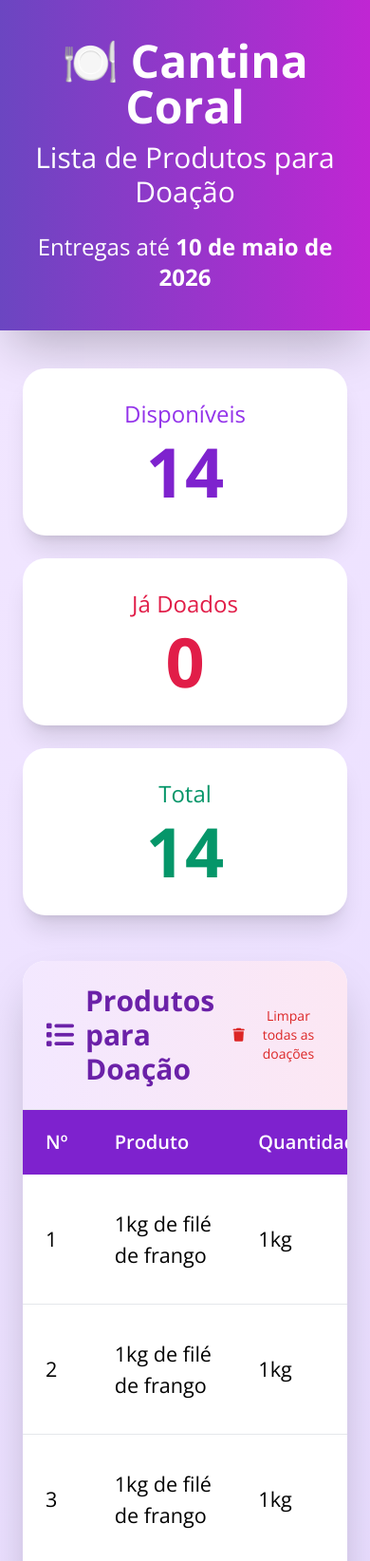
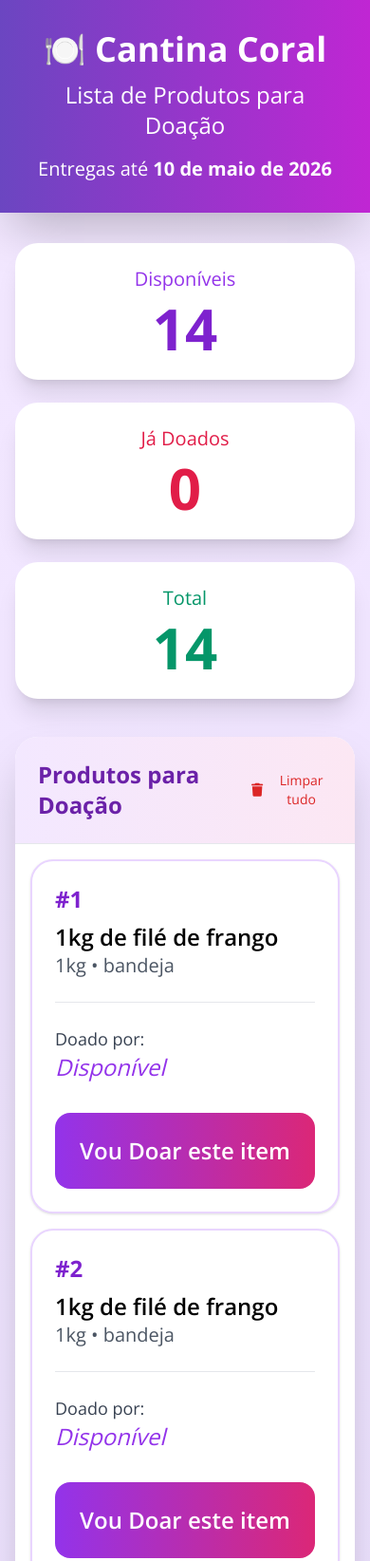
Before and after one commit to fabiano-githu/cantina-coral, a plain HTML site: page index.html in a window 390 px wide. Shown: the top 1644 px of the page at 95% size. Drawn offline with nearby package versions, Linux system fonts and the light colour scheme.

Commit message:
Update index.html
ok

```diff
--- a/index.html
+++ b/index.html
@@ -18,98 +18,118 @@
             background: linear-gradient(90deg, #6b46c1, #c026d3);
         }
 
-        tr {
-            transition: all 0.4s ease;
+        .big-text {
+            font-size: 1.25rem;
+            line-height: 1.6;
         }
 
-        tr:hover {
-            transform: scale(1.02);
-            box-shadow: 0 10px 20px rgba(107, 70, 193, 0.25);
+        /* Responsivo - Tabela vira cartões no celular */
+        @media (max-width: 768px) {
+            .desktop-table {
+                display: none;
+            }
+            .mobile-card {
+                display: block;
+            }
+        }
+
+        @media (min-width: 769px) {
+            .desktop-table {
+                display: table;
+            }
+            .mobile-card {
+                display: none;
+            }
+        }
+
+        .card-item {
+            transition: all 0.3s ease;
+        }
+
+        .card-item:hover {
+            transform: translateY(-4px);
+            box-shadow: 0 10px 20px rgba(107, 70, 193, 0.3);
         }
 
         .indisponivel {
             background-color: #fee2e2 !important;
             color: #991b1b;
         }
-
-        .big-text {
-            font-size: 1.35rem;
-            line-height: 1.55;
-        }
     </style>
 </head>
 <body class="min-h-screen pb-12">
 
     <!-- Cabeçalho -->
-    <div class="header-bg text-white py-10 shadow-2xl">
+    <div class="header-bg text-white py-8 shadow-2xl">
         <div class="max-w-7xl mx-auto px-6 text-center">
-            <h1 class="text-5xl md:text-6xl font-bold flex items-center justify-center gap-4">
+            <h1 class="text-4xl md:text-6xl font-bold flex items-center justify-center gap-4">
                 🍽️ Cantina Coral
             </h1>
-            <p class="text-3xl mt-3">Lista de Produtos para Doação</p>
-            <p class="mt-6 text-2xl">Entregas até <strong>10 de maio de 2026</strong></p>
+            <p class="text-2xl md:text-3xl mt-3">Lista de Produtos para Doação</p>
+            <p class="mt-4 text-xl md:text-2xl">Entregas até <strong>10 de maio de 2026</strong></p>
         </div>
     </div>
 
-    <div class="max-w-7xl mx-auto px-6 py-10">
+    <div class="max-w-7xl mx-auto px-4 md:px-6 py-8">
 
         <!-- Contadores -->
-        <div class="grid grid-cols-1 sm:grid-cols-3 gap-6 mb-12">
-            <div class="bg-white rounded-3xl shadow-xl p-8 text-center">
-                <p class="text-purple-600 text-2xl font-medium">Disponíveis</p>
-                <p id="disponiveis" class="text-7xl font-bold text-purple-700 mt-2">14</p>
+        <div class="grid grid-cols-1 sm:grid-cols-3 gap-6 mb-10">
+            <div class="bg-white rounded-3xl shadow-xl p-6 text-center">
+                <p class="text-purple-600 text-xl md:text-2xl">Disponíveis</p>
+                <p id="disponiveis" class="text-6xl md:text-7xl font-bold text-purple-700 mt-2">14</p>
             </div>
-            <div class="bg-white rounded-3xl shadow-xl p-8 text-center">
-                <p class="text-rose-600 text-2xl font-medium">Já Doados</p>
-                <p id="doados" class="text-7xl font-bold text-rose-600 mt-2">0</p>
+            <div class="bg-white rounded-3xl shadow-xl p-6 text-center">
+                <p class="text-rose-600 text-xl md:text-2xl">Já Doados</p>
+                <p id="doados" class="text-6xl md:text-7xl font-bold text-rose-600 mt-2">0</p>
             </div>
-            <div class="bg-white rounded-3xl shadow-xl p-8 text-center">
-                <p class="text-emerald-600 text-2xl font-medium">Total</p>
-                <p id="total" class="text-7xl font-bold text-emerald-600 mt-2">14</p>
+            <div class="bg-white rounded-3xl shadow-xl p-6 text-center">
+                <p class="text-emerald-600 text-xl md:text-2xl">Total</p>
+                <p id="total" class="text-6xl md:text-7xl font-bold text-emerald-600 mt-2">14</p>
             </div>
         </div>
 
-        <!-- Tabela -->
+        <!-- Tabela Desktop + Cartões Mobile -->
         <div class="bg-white rounded-3xl shadow-2xl overflow-hidden">
             <div class="p-6 border-b bg-gradient-to-r from-purple-100 to-pink-100 flex justify-between items-center">
-                <h2 class="text-3xl font-bold text-purple-800 flex items-center gap-3">
-                    <i class="fas fa-list"></i> Produtos para Doação
-                </h2>
-                <button onclick="resetarTudo()"
-                        class="text-red-600 hover:text-red-700 text-sm flex items-center gap-2">
-                    <i class="fas fa-trash"></i> Limpar todas as doações
+                <h2 class="text-2xl md:text-3xl font-bold text-purple-800">Produtos para Doação</h2>
+                <button onclick="resetarTudo()" class="text-red-600 hover:text-red-700 text-sm flex items-center gap-2">
+                    <i class="fas fa-trash"></i> Limpar tudo
                 </button>
             </div>
 
-            <div class="overflow-x-auto">
-                <table class="w-full text-left" id="tabelaDoacoes">
+            <!-- Tabela para telas maiores -->
+            <div class="overflow-x-auto desktop-table">
+                <table class="w-full text-left">
                     <thead class="bg-purple-700 text-white">
                         <tr>
-                            <th class="px-6 py-5 text-xl font-semibold w-16">Nº</th>
-                            <th class="px-6 py-5 text-xl font-semibold">Produto</th>
-                            <th class="px-6 py-5 text-xl font-semibold">Quantidade</th>
-                            <th class="px-6 py-5 text-xl font-semibold">Unidade</th>
-                            <th class="px-6 py-5 text-xl font-semibold">Doado por</th>
-                            <th class="px-6 py-5 text-xl font-semibold text-center w-40">Ação</th>
+                            <th class="px-6 py-5 text-lg font-semibold w-12">Nº</th>
+                            <th class="px-6 py-5 text-lg font-semibold">Produto</th>
+                            <th class="px-6 py-5 text-lg font-semibold">Quantidade</th>
+                            <th class="px-6 py-5 text-lg font-semibold">Unidade</th>
+                            <th class="px-6 py-5 text-lg font-semibold">Doado por</th>
+                            <th class="px-6 py-5 text-lg font-semibold text-center">Ação</th>
                         </tr>
                     </thead>
-                    <tbody class="text-lg divide-y" id="corpoTabela"></tbody>
+                    <tbody class="text-lg divide-y" id="corpoTabelaDesktop"></tbody>
                 </table>
             </div>
+
+            <!-- Cartões para celular -->
+            <div class="mobile-card p-4 space-y-4" id="corpoCartoes"></div>
         </div>
     </div>
 
     <!-- Modal -->
-    <div id="modal" class="fixed inset-0 bg-black/60 hidden flex items-center justify-center z-50">
-        <div class="bg-white rounded-3xl shadow-2xl max-w-lg w-full mx-4 p-8">
+    <div id="modal" class="fixed inset-0 bg-black/70 hidden flex items-center justify-center z-50 p-4">
+        <div class="bg-white rounded-3xl shadow-2xl max-w-lg w-full p-8">
             <h3 class="text-3xl font-bold text-purple-800 mb-6" id="modalTitulo">Confirmar Doação</h3>
 
             <div class="space-y-6">
                 <div>
-                    <label class="block text-xl font-medium text-gray-700 mb-2">Seu Nome Completo</label>
+                    <label class="block text-xl font-medium text-gray-700 mb-3">Seu Nome Completo</label>
                     <input id="nomeDoador" type="text"
-                           class="w-full border-2 border-purple-300 rounded-2xl px-6 py-5 text-xl focus:outline-none focus:border-purple-600"
-                           placeholder="Ex: Maria Oliveira">
+                           class="w-full border-2 border-purple-300 rounded-2xl px-6 py-5 text-2xl focus:outline-none focus:border-purple-600"
+                           placeholder="Ex: Maria Silva">
                 </div>
 
                 <div class="grid grid-cols-2 gap-4">
@@ -119,7 +139,7 @@
                     </button>
                     <button onclick="confirmarDoacao()"
                             class="py-6 text-xl font-semibold rounded-2xl bg-gradient-to-r from-purple-600 to-pink-600 text-white hover:brightness-110">
-                        Confirmar Doação
+                        Confirmar
                     </button>
                 </div>
             </div>
@@ -129,7 +149,7 @@
     <script>
         let itens = [];
 
-        const initialItems = [ /* sua lista completa */
+        const initialItems = [
             { id: 1,  nome: "1kg de filé de frango",          quantidade: "1kg",   unidade: "bandeja",  disponivel: true,  doadoPor: null },
             { id: 2,  nome: "1kg de filé de frango",          quantidade: "1kg",   unidade: "bandeja",  disponivel: true,  doadoPor: null },
             { id: 3,  nome: "1kg de filé de frango",          quantidade: "1kg",   unidade: "bandeja",  disponivel: true,  doadoPor: null },
@@ -146,13 +166,12 @@
             { id: 14, nome: "3 Cebola + lemon pepper",          quantidade: "100g",  unidade: "kit",    disponivel: true, doadoPor: null }
         ];
 
-        // Carregar dados salvos ou usar a lista inicial
         function carregarDados() {
             const salvos = localStorage.getItem('doacoesCantinaCoral');
             if (salvos) {
                 itens = JSON.parse(salvos);
             } else {
-                itens = JSON.parse(JSON.stringify(initialItems)); // cópia profunda
+                itens = JSON.parse(JSON.stringify(initialItems));
             }
         }
 
@@ -163,20 +182,23 @@
         function atualizarContadores() {
             const disponiveis = itens.filter(i => i.disponivel).length;
             const doados = itens.filter(i => !i.disponivel).length;
-
             document.getElementById('disponiveis').textContent = disponiveis;
             document.getElementById('doados').textContent = doados;
             document.getElementById('total').textContent = itens.length;
         }
 
-        function renderizarTabela() {
-            const tbody = document.getElementById('corpoTabela');
+        function renderizarTudo() {
+            renderizarDesktop();
+            renderizarMobile();
+        }
+
+        function renderizarDesktop() {
+            const tbody = document.getElementById('corpoTabelaDesktop');
             tbody.innerHTML = '';
 
             itens.forEach(item => {
                 const tr = document.createElement('tr');
                 tr.className = `border-b last:border-none ${!item.disponivel ? 'indisponivel' : ''}`;
-
                 tr.innerHTML = `
                     <td class="px-6 py-6 big-text font-medium">${item.id}</td>
                     <td class="px-6 py-6 big-text">${item.nome}</td>
@@ -187,18 +209,47 @@
                     </td>
                     <td class="px-6 py-6 text-center">
                         ${item.disponivel ?
-                            `<button onclick="abrirModal(${item.id})"
-                                    class="bg-gradient-to-r from-purple-600 to-pink-600 hover:from-purple-700 hover:to-pink-700 text-white px-10 py-4 rounded-2xl text-xl font-semibold transition shadow-md">
-                                Vou Doar
-                            </button>`
-                            :
-                            `<span class="inline-flex items-center gap-2 text-red-600 font-bold text-xl">
-                                <i class="fas fa-check-circle"></i> DOADO
-                            </span>`
+                            `<button onclick="abrirModal(${item.id})" class="bg-gradient-to-r from-purple-600 to-pink-600 text-white px-8 py-4 rounded-2xl text-lg font-semibold hover:brightness-110">Vou Doar</button>`
+                            : `<span class="text-red-600 font-bold flex items-center justify-center gap-2"><i class="fas fa-check-circle"></i> DOADO</span>`
                         }
                     </td>
                 `;
                 tbody.appendChild(tr);
+            });
+        }
+
+        function renderizarMobile() {
+            const container = document.getElementById('corpoCartoes');
+            container.innerHTML = '';
+
+            itens.forEach(item => {
+                const card = document.createElement('div');
+                card.className = `card-item bg-white border-2 ${!item.disponivel ? 'border-red-300 bg-red-50' : 'border-purple-200'} rounded-3xl p-6 shadow`;
+
+                card.innerHTML = `
+                    <div class="flex justify-between items-start">
+                        <div>
+                            <span class="text-purple-700 font-bold text-2xl">#${item.id}</span>
+                            <h3 class="text-2xl font-semibold mt-2">${item.nome}</h3>
+                            <p class="text-xl text-gray-600">${item.quantidade} • ${item.unidade}</p>
+                        </div>
+                    </div>
+
+                    <div class="mt-6 pt-6 border-t">
+                        <p class="text-lg text-gray-700">Doado por:</p>
+                        <p class="text-2xl font-medium ${item.doadoPor ? 'text-red-600' : 'text-purple-600 italic'}">
+                            ${item.doadoPor ? item.doadoPor : 'Disponível'}
+                        </p>
+                    </div>
+
+                    <div class="mt-8">
+                        ${item.disponivel ?
+                            `<button onclick="abrirModal(${item.id})" class="w-full bg-gradient-to-r from-purple-600 to-pink-600 text-white py-6 rounded-2xl text-2xl font-semibold">Vou Doar este item</button>`
+                            : `<div class="w-full py-6 text-center text-red-600 font-bold text-2xl flex items-center justify-center gap-3"><i class="fas fa-check-circle"></i> JÁ DOADO</div>`
+                        }
+                    </div>
+                `;
+                container.appendChild(card);
             });
         }
 
@@ -220,7 +271,6 @@
 
         function confirmarDoacao() {
             const nome = document.getElementById('nomeDoador').value.trim();
-
             if (!nome) {
                 alert("Por favor, digite seu nome completo.");
                 return;
@@ -229,21 +279,21 @@
             itemSelecionado.disponivel = false;
             itemSelecionado.doadoPor = nome;
 
-            salvarDados();           // ← Salva automaticamente
+            salvarDados();
             fecharModal();
-            renderizarTabela();
+            renderizarTudo();
             atualizarContadores();
 
             setTimeout(() => {
-                alert(`✅ Obrigado, ${nome}!\nSua doação foi registrada com sucesso.`);
+                alert(`✅ Obrigado, ${nome}!\nDoação registrada com sucesso!`);
             }, 300);
         }
 
         function resetarTudo() {
-            if (confirm("Tem certeza que deseja apagar TODAS as doações e voltar ao estado inicial?")) {
+            if (confirm("Apagar TODAS as doações e voltar ao início?")) {
                 localStorage.removeItem('doacoesCantinaCoral');
                 itens = JSON.parse(JSON.stringify(initialItems));
-                renderizarTabela();
+                renderizarTudo();
                 atualizarContadores();
             }
         }
@@ -251,7 +301,7 @@
         // Inicializar
         window.onload = () => {
             carregarDados();
-            renderizarTabela();
+            renderizarTudo();
             atualizarContadores();
         };
     </script>
```
